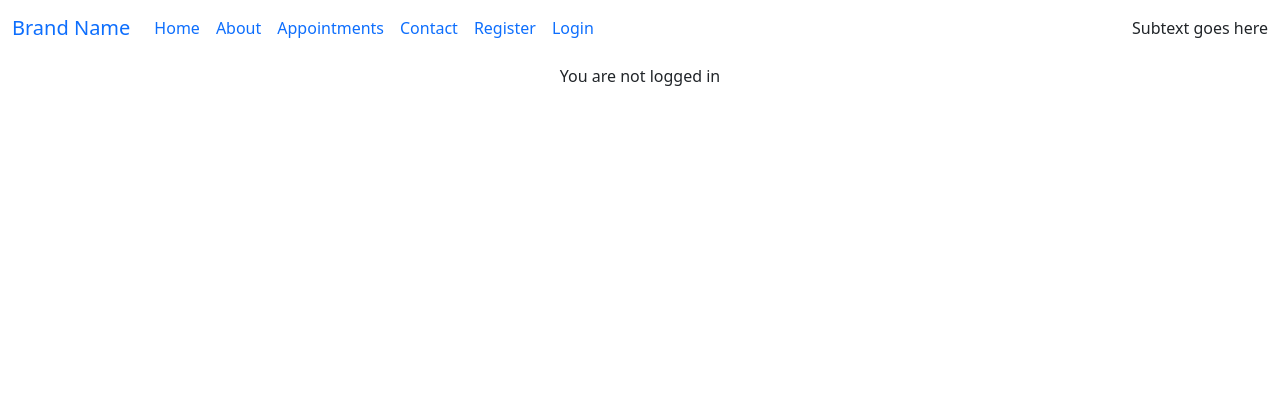
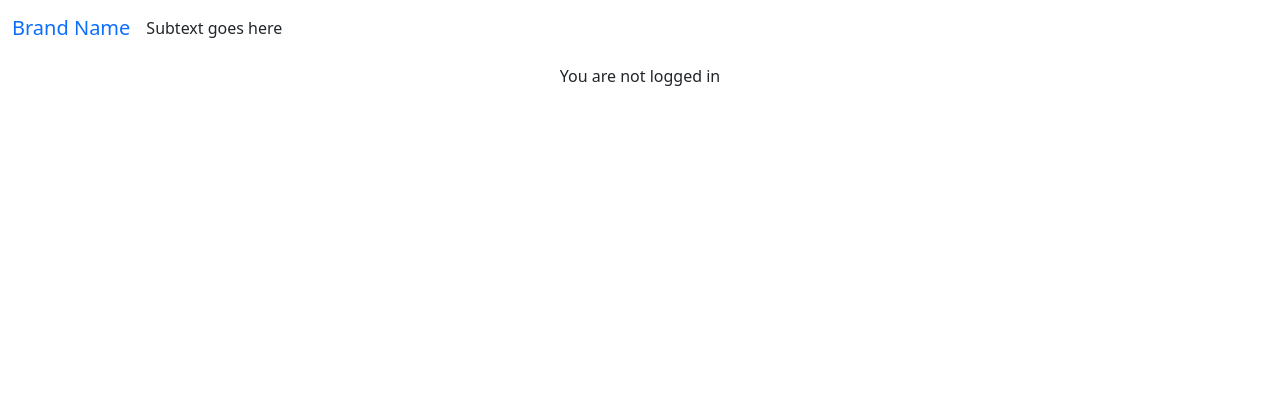
Before and after one commit to E-Printer/haircut-hysteria, a Django app: template templates/base.html in a window 1280 px wide. Shown: the top 420 px of the page. Run offline with Django 4.2, Linux system fonts and the light colour scheme; the template is opened without the code that fills it, so the values that code supplies are empty; some libraries are stand-ins or nearby versions.

Commit message:
Comment out navbar items

```diff
--- a/templates/base.html
+++ b/templates/base.html
@@ -48,7 +48,7 @@
                 <span class="navbar-toggler-icon"></span>
             </button>
             <div class="collapse navbar-collapse" id="navbarText">
-                <ul class="navbar-nav me-auto mb-2 mb-lg-0">
+                <!-- <ul class="navbar-nav me-auto mb-2 mb-lg-0">
                     <li class="nav-item">
                         <a class="nav-link {% if request.path == home_url %}active" aria-current="page{% endif %}"
                             href="{% url 'home' %}">Home</a>
@@ -80,7 +80,7 @@
                             href="{% url 'account_login' %}">Login</a>
                     </li>
                     {% endif %}
-                </ul>
+                </ul> -->
                 <span class="navbar-subtext">
                     Subtext goes here
                 </span>
```
